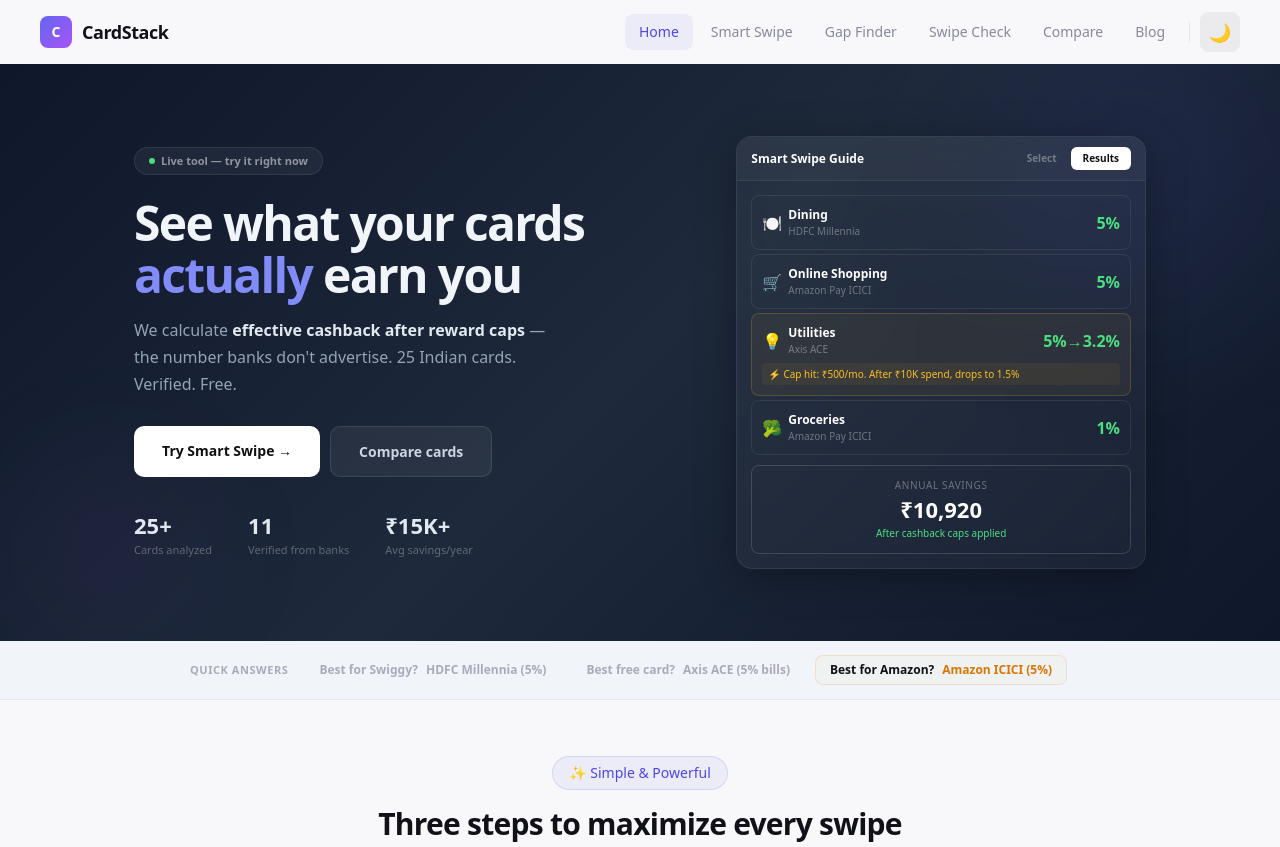
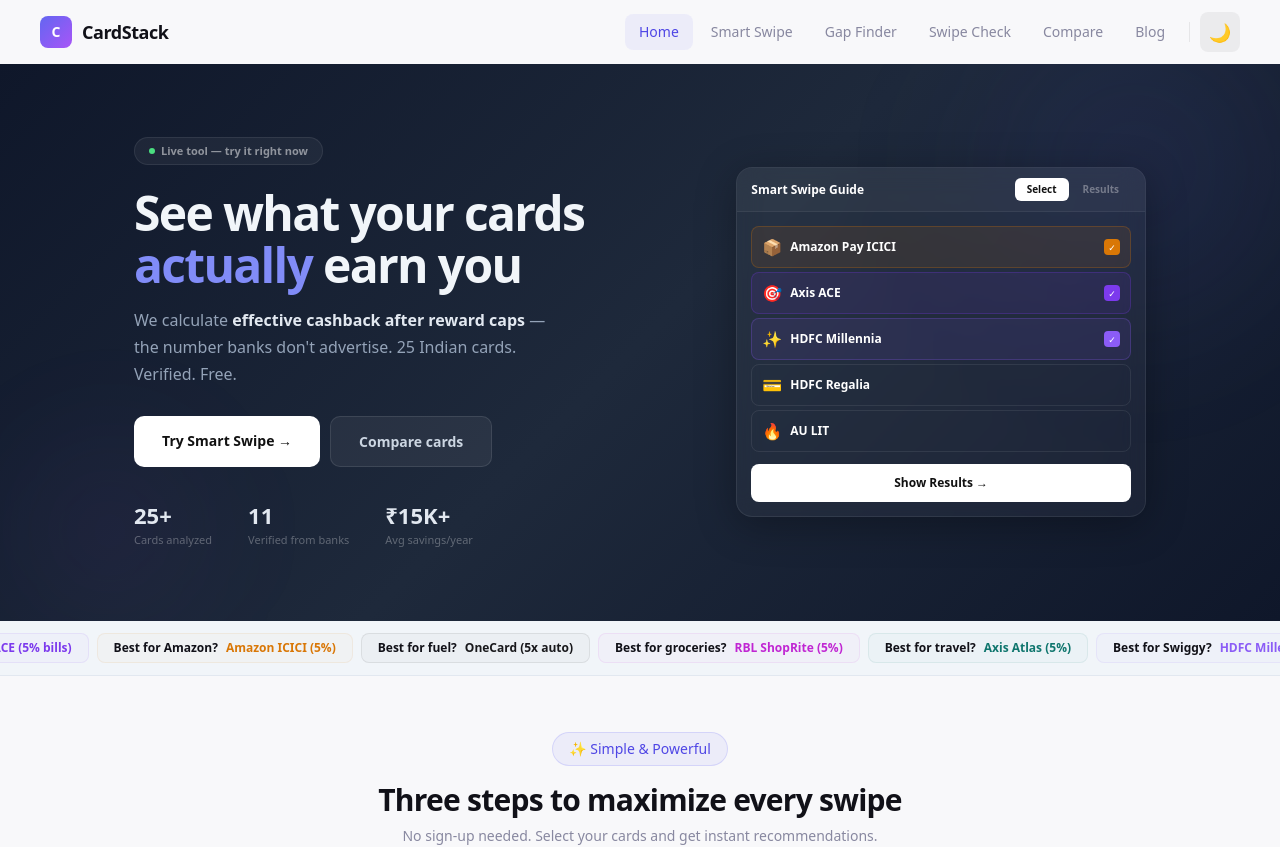
Before and after one commit to aipanhouse15-lab/cardstack, a Next.js app: page / in a window 1280 px wide. Shown: the top 847 px of the page. Built offline with nearby package versions, Linux system fonts and the light colour scheme.

Commit message:
Add files via upload

```diff
--- a/components/HomeClient.jsx
+++ b/components/HomeClient.jsx
@@ -85,7 +85,7 @@ const TRUST_BAR = [["📊","Cap-aware math"],["🔒","Zero tracking"],["✅","11
 
 // ─── HERO DEMO ───
 function HeroDemoCard() {
-  const [step, setStep] = useState(1);
+  const [step, setStep] = useState(0);
   const bdr = "rgba(255,255,255,0.08)";
   const muted = "rgba(255,255,255,0.35)";
   return (
@@ -158,22 +158,20 @@ export default function HomeClient() {
         </div>
       </section>
 
-      {/* ═══ 2. QUICK ANSWERS TICKER ═══ */}
-      <section style={{ background:"var(--bg-section-slate)", borderBottom:"1px solid var(--border-section-slate)", padding:"14px 24px" }}>
-        <div style={{ maxWidth:900, margin:"0 auto", display:"flex", alignItems:"center", gap:16, overflow:"hidden" }}>
-          <span className="text-[11px] font-extrabold uppercase tracking-wider flex-shrink-0" style={{color:"var(--text-faint)"}}>Quick answers</span>
-          {/* Mobile: show only active pick */}
-          <div className="flex md:hidden items-center gap-2 flex-1 min-w-0">
-            <span className="text-xs font-bold truncate" style={{color:"var(--text)"}}>{QUICK_PICKS[quickIdx].q}</span>
-            <span className="text-xs font-semibold flex-shrink-0" style={{color:QUICK_PICKS[quickIdx].c}}>{QUICK_PICKS[quickIdx].a}</span>
-          </div>
-          {/* Desktop: show all */}
-          <div className="hidden md:flex" style={{ gap:10, overflow:"hidden", flex:1 }}>
-            {QUICK_PICKS.map((q,i)=>(<div key={i} style={{ display:"flex", gap:8, alignItems:"center", padding:"6px 14px", borderRadius:8, flexShrink:0, cursor:"pointer", transition:"all 0.3s", background:i===quickIdx?`${q.c}08`:"transparent", border:i===quickIdx?`1.5px solid ${q.c}25`:"1px solid transparent" }}>
-              <span className="text-xs font-bold" style={{color:i===quickIdx?"var(--text)":"var(--text-faint)"}}>{q.q}</span>
-              <span className="text-xs font-semibold" style={{color:i===quickIdx?q.c:"var(--text-faint)"}}>{q.a}</span>
-            </div>))}
-          </div>
+      {/* ═══ 2. QUICK ANSWERS MARQUEE ═══ */}
+      <section style={{ background:"var(--bg-section-slate)", borderBottom:"1px solid var(--border-section-slate)", padding:"12px 0", overflow:"hidden" }}>
+        <style>{`
+          @keyframes marquee { 0% { transform: translateX(0); } 100% { transform: translateX(-50%); } }
+          .marquee-track { display: flex; gap: 8px; animation: marquee 25s linear infinite; width: max-content; }
+          .marquee-track:hover { animation-play-state: paused; }
+        `}</style>
+        <div className="marquee-track">
+          {[...QUICK_PICKS, ...QUICK_PICKS].map((q, i) => (
+            <div key={i} style={{ display:"flex", gap:8, alignItems:"center", padding:"6px 16px", borderRadius:8, background:`${q.c}06`, border:`1px solid ${q.c}15`, flexShrink:0, cursor:"pointer" }}>
+              <span className="text-xs font-bold" style={{color:"var(--text)"}}>{q.q}</span>
+              <span className="text-xs font-semibold" style={{color:q.c}}>{q.a}</span>
+            </div>
+          ))}
         </div>
       </section>
 
```
